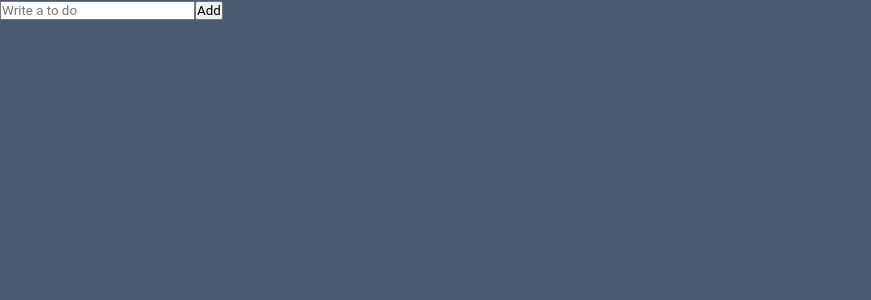
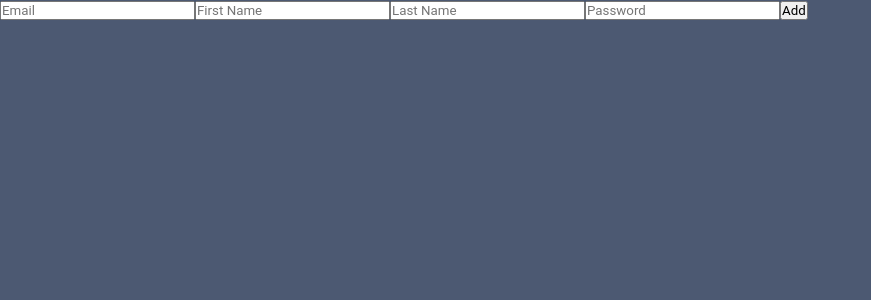
Before and after one commit to chuhongkyu/todolist, a React (Create React App) app: page / in a window 1280 px wide. Shown: the top 300 px of the page, without its empty margins (0-871 px from the left). Built offline with nearby package versions, Linux system fonts and the light colour scheme.

Commit message:
update_useForm

```diff
--- a/package.json
+++ b/package.json
@@ -16,6 +16,7 @@
     "react-apexcharts": "^1.4.0",
     "react-dom": "^18.1.0",
     "react-helmet": "^6.1.0",
+    "react-hook-form": "^7.31.1",
     "react-query": "^3.39.0",
     "react-router-dom": "^6.3.0",
     "react-scripts": "5.0.1",
--- a/src/ToDoList.tsx
+++ b/src/ToDoList.tsx
@@ -1,21 +1,38 @@
 import React, { useState } from "react";
+import { useForm } from "react-hook-form";
 
 function ToDoList(){
-    const [todo, setToDo] = useState("")
-    const onChange = (event:React.FormEvent<HTMLInputElement>)=>{
-        const {currentTarget: {value}} = event;
-        setToDo(value);
-    }
-    const onSubmit = (event:React.FormEvent<HTMLFormElement>) =>{
-        event.preventDefault();
-        console.log(todo);
-    }
-    return <div>
-        <form onSubmit={onSubmit}>
-            <input onChange={onChange} value={todo}  placeholder="Write a to do"/>
-            <button>Add</button>
-        </form>
-    </div>
+    const {register, watch} =useForm()
+    console.log(watch());
+    return (
+        <div>
+            <form>
+                <input {...register("email")} placeholder="Email"/>
+                <input {...register("firstName")} placeholder="First Name"/>
+                <input {...register("lastName")} placeholder="Last Name"/>
+                <input {...register("password")} placeholder="Password"/>
+                <button>Add</button>
+            </form>
+        </div>
+    )
 }
 
+// function ToDoList(){
+//     const [todo, setToDo] = useState("")
+//     const onChange = (event:React.FormEvent<HTMLInputElement>)=>{
+//         const {currentTarget: {value}} = event;
+//         setToDo(value);
+//     }
+//     const onSubmit = (event:React.FormEvent<HTMLFormElement>) =>{
+//         event.preventDefault();
+//         console.log(todo);
+//     }
+//     return <div>
+//         <form onSubmit={onSubmit}>
+//             <input onChange={onChange} value={todo}  placeholder="Write a to do"/>
+//             <button>Add</button>
+//         </form>
+//     </div>
+// }
+
 export default ToDoList;
```
Also changed, not shown: 1 other file (tests, documents, lock files or other folders).
